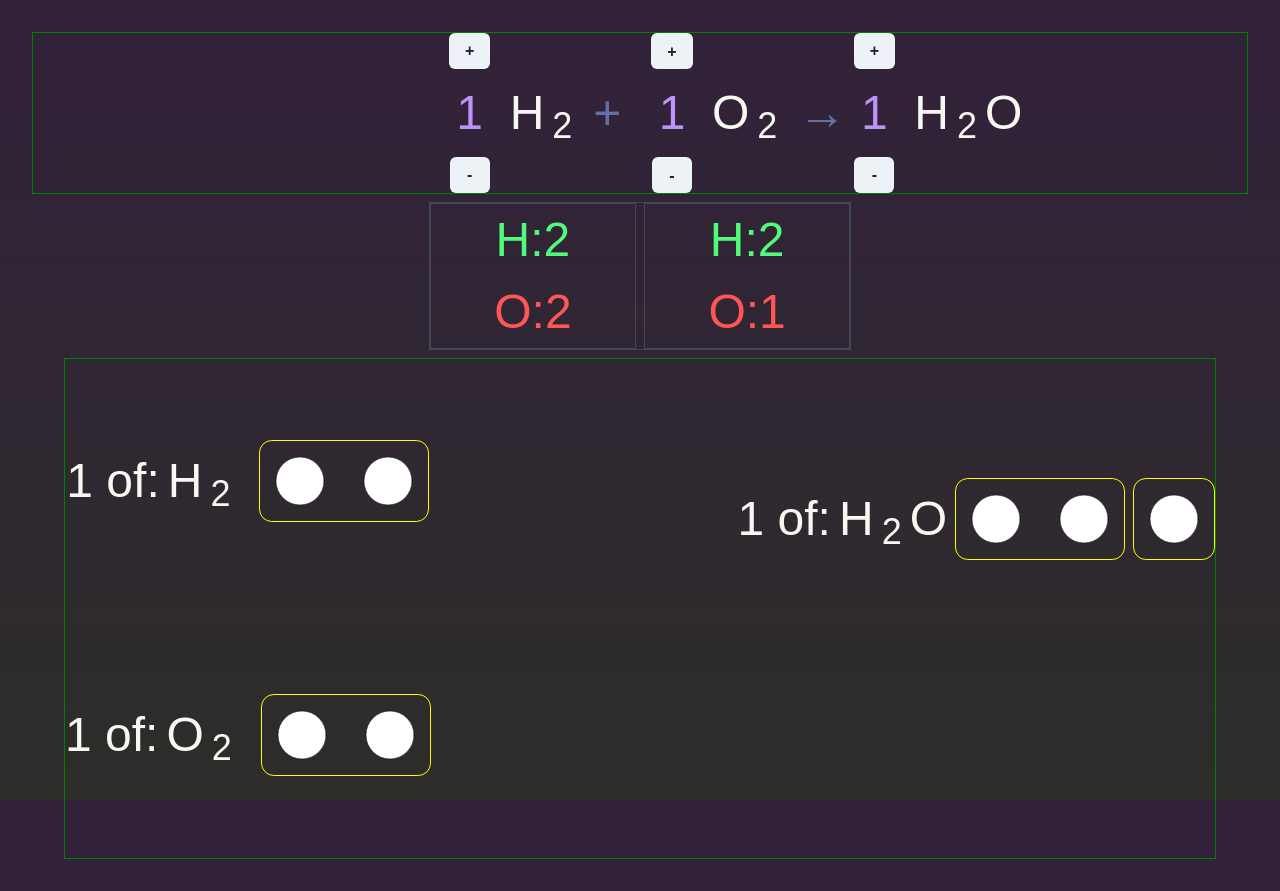
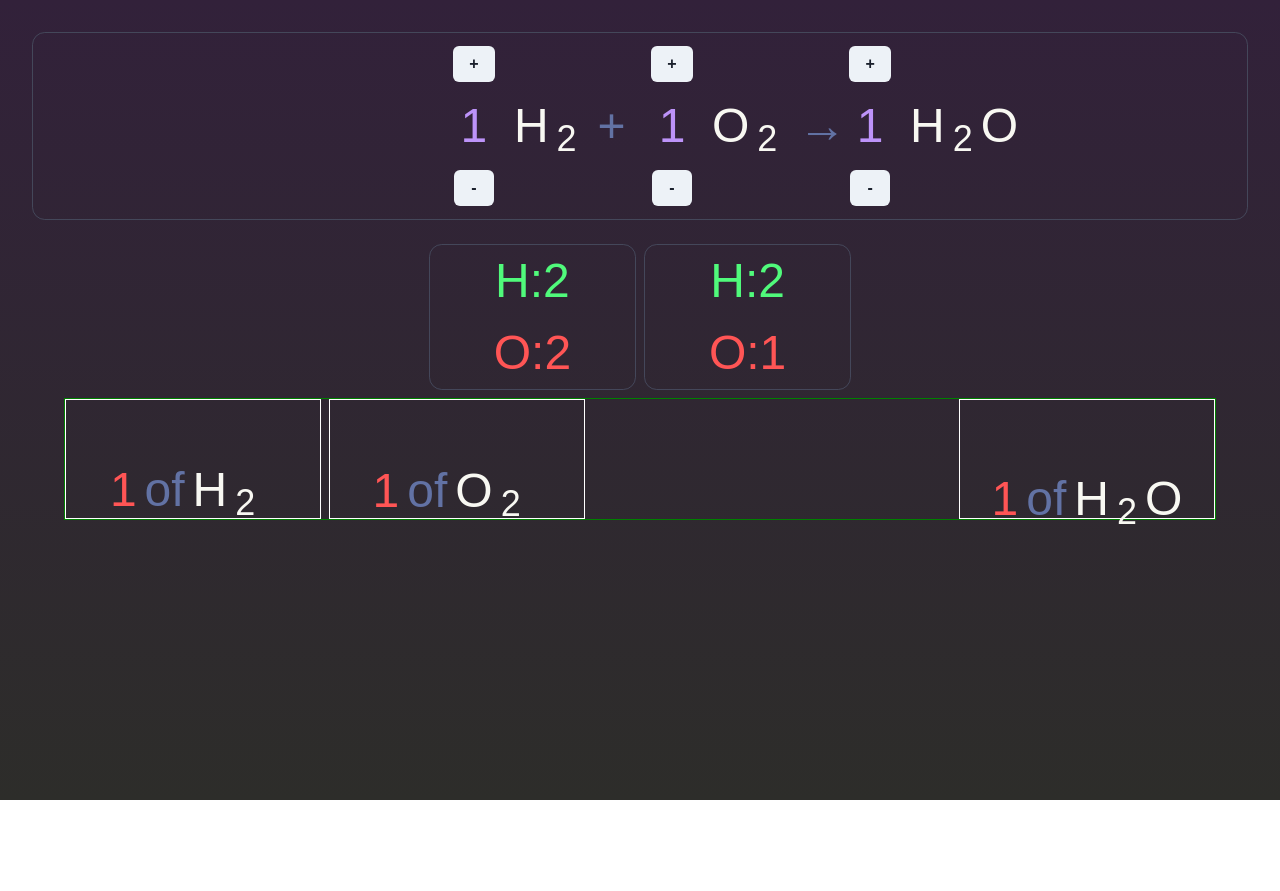
Before and after one commit to jdvober/chemical-equation-balancer, a React (Vite) app: page / in a window 1280 px wide. After the commit the page ends 800 px from the top, so only its background shows below. Built offline with nearby package versions, Linux system fonts and the light colour scheme.

Commit message:
updated the algo for making chemical arrays

```diff
--- a/src/components/ChemicalDisplay/AtomSVG.tsx
+++ b/src/components/ChemicalDisplay/AtomSVG.tsx
@@ -23,29 +23,32 @@ export const AtomSVG: React.FC<AtomSVGProps> = ({
 				height="10vh"
 				version="1.1"
 				viewBox={`0 0 10vh 10vh`}
-				xmlns="http://www.w3.org/2000/svg">
+				xmlns="http://www.w3.org/2000/svg"
+			>
 				<g
 					// transform="translate(.25 -109.89)"
-					stroke-linecap="round"
-					stroke-linejoin="round">
+					strokeLinecap="round"
+					strokeLinejoin="round"
+				>
 					<circle
 						cx="5vh"
 						cy="5vh"
 						r="3vh"
 						fill={cirFill}
 						stroke={cirStroke}
-						stroke-width=".5"
+						strokeWidth=".5"
 					/>
 					<text
 						// transform="matrix(1.8042 0 0 1.7838 -1362.4 -1018.6)"
 						fill={textFill}
-						font-family="'JetBrains Mono'"
-						font-size="2vh"
-						letter-spacing="0px"
+						fontFamily="'JetBrains Mono'"
+						fontSize="2vh"
+						letterSpacing="0px"
 						stroke="black"
-						stroke-width=".27871"
+						strokeWidth=".27871"
 						text-align="center"
-						word-spacing="0px">
+						wordSpacing="0px"
+					>
 						{" "}
 						<tspan x="810.60564" y="785.17116">
 							{" "}
--- a/src/components/ChemicalDisplay/ChemicalDisplay.tsx
+++ b/src/components/ChemicalDisplay/ChemicalDisplay.tsx
@@ -1,132 +1,81 @@
 import React from "react"
 import { v4 as uuid } from "uuid"
 
-import { Box, Flex, HStack, Spacer, Text, VStack } from "@chakra-ui/react"
+import { Flex, HStack, Spacer, Text, VStack } from "@chakra-ui/react"
 
 // If values, fill in the object below
 //type ChemicalDisplayProps = {}
 import { useMainStore } from "../../stores/MainStore.ts"
 import { ChemicalCompound } from "../Formula/ChemicalCompound/ChemicalCompound.tsx"
-import { AtomSVG } from "./AtomSVG.tsx"
 
 // If no values, use this:
 type ChemicalDisplayProps = Record<string, never>
+
 export const ChemicalDisplay: React.FC<ChemicalDisplayProps> = () => {
 	const formula = useMainStore((state) => state.formula)
-	const atomCircles = (coefficient: number, subscript: number) => {
-		let groups = []
-		let atomCircles = []
-		for (let i = 0; i < coefficient; i++) {
-			atomCircles = []
-			for (let j = 0; j < subscript; j++) {
-				atomCircles.push(
-					<Box>
-						<AtomSVG
-							symbol={"H"}
-							cirRadiusInVH={10}
-							cirFill="white"
-							cirStroke="black"
-							textFill="blue"
+	const showBorders = true as boolean
+
+	const makeChemicalArr = (element: ChemicalElement) => {
+		const chemArr: ChemicalSymbol[] = []
+		for (let i = 0; i < element.subscript; i++) {
+			chemArr.push(element.symbol)
+		}
+		return chemArr
+	}
+
+	const makeChemicalArrays = (compound: ChemicalCompound) => {
+		const chemsArr: ChemicalSymbol[][] = []
+		for (let coeff = 0; coeff < compound.coefficient; coeff++) {
+			// Make {coefficient} copies of the list of elements
+			const chemicals = compound.elements.map((element) => {
+				return makeChemicalArr(element)
+			})
+			chemsArr.push(chemicals.flat())
+		}
+		console.log(chemsArr)
+		return chemsArr
+	}
+
+	const displayList = (reactantsOrProducts: ChemicalCompound[]) => {
+		return reactantsOrProducts.map((compound, compoundIndex) => {
+			return (
+				<VStack
+					key={uuid()}
+					border={showBorders === true ? "1px solid white" : ""}
+					h="15vh"
+					maxH="15vh"
+					minH="15vh"
+					w="20vw"
+				>
+					// Amount Text
+					<HStack color="dracula.dracFG" key={uuid()} maxW="30vw">
+						<Text color="dracula.dracRed">
+							{`${compound.coefficient}`}
+						</Text>
+						<Text color="dracula.dracComment">of</Text>
+						<ChemicalCompound
+							compound={compound}
+							formulaSection={compound.formulaSection}
+							index={compoundIndex}
+							includeSymbols={false}
 						/>
-					</Box>
-				)
-			}
-			console.log(atomCircles)
-			groups.push(atomCircles)
-		}
-		console.log(groups)
-		return (
-			<HStack>
-				{groups.map((p) => (
-					<HStack border="1px solid yellow" borderRadius={"1vw"}>
-						{p}{" "}
 					</HStack>
-				))}
-			</HStack>
-		)
+					// Atoms
+					{makeChemicalArrays(compound)}
+				</VStack>
+			)
+		})
 	}
 
 	return (
-		<Flex w="90vw" border="1px solid green">
-			<VStack>
-				{formula.reactants.map((reactant, reactantIndex) => {
-					return (
-						<HStack key={uuid()}>
-							// Amount Text
-							<Box
-								color="dracula.dracFG"
-								key={uuid()}
-								maxW="25vw">
-								<Text>
-									<Text>{`${reactant.coefficient} of: `}</Text>
-								</Text>
-							</Box>
-							// Compounds
-							<HStack
-								color="dracula.dracFG"
-								key={uuid()}
-								maxW="30vw">
-								<ChemicalCompound
-									compound={reactant}
-									formulaSection={reactant.formulaSection}
-									index={reactantIndex}
-									includeSymbols={false}
-								/>
-								{reactant.elements.map((element) => {
-									return (
-										<HStack>
-											{atomCircles(
-												reactant.coefficient,
-												element.subscript
-											)}
-										</HStack>
-									)
-								})}
-							</HStack>
-							// Atoms
-						</HStack>
-					)
-				})}
-			</VStack>
+		<Flex
+			w="90vw"
+			border={showBorders === true ? "1px solid green" : ""}
+			maxH="50vh"
+		>
+			<HStack>{displayList(formula.reactants)}</HStack>
 			<Spacer />
-			<VStack>
-				{formula.products.map((product, productIndex) => {
-					return (
-						<HStack key={uuid()}>
-							// Amount Text
-							<Box
-								color="dracula.dracFG"
-								key={uuid()}
-								maxW="25vw">
-								<Text>{`${product.coefficient} of: `}</Text>
-							</Box>
-							// Compounds
-							<HStack
-								color="dracula.dracFG"
-								key={uuid()}
-								maxW="30vw">
-								<ChemicalCompound
-									compound={product}
-									formulaSection={product.formulaSection}
-									index={productIndex}
-									includeSymbols={false}
-								/>
-								{product.elements.map((element) => {
-									return (
-										<HStack>
-											{atomCircles(
-												product.coefficient,
-												element.subscript
-											)}
-										</HStack>
-									)
-								})}
-							</HStack>
-							// Atoms
-						</HStack>
-					)
-				})}
-			</VStack>
+			<HStack>{displayList(formula.products)}</HStack>
 		</Flex>
 	)
 }
--- a/src/components/Count/Count.tsx
+++ b/src/components/Count/Count.tsx
@@ -11,12 +11,14 @@ type CountProps = Record<string, never>
 //type CountProps = {}
 
 export const Count: React.FC<CountProps> = () => {
+	const showBorders = false as boolean
 	return (
 		<HStack
 			className="Count-container"
-			border={`1px solid #44475a`}
+			border={showBorders === true ? "1px solid #44475a" : ""}
 			w="33vw"
-			h="auto">
+			h="auto"
+		>
 			<ReactantCount />
 			<ProductCount />
 		</HStack>
--- a/src/components/Count/ProductCount.tsx
+++ b/src/components/Count/ProductCount.tsx
@@ -54,8 +54,11 @@ export const ProductCount: React.FC<ProductCountProps> = () => {
 		<Box
 			className="ProductCount"
 			border={`1px solid #44475a`}
+			borderRadius={"1vw"}
 			w="33vw"
-			h="auto">
+			h="auto"
+			mt="2vh"
+		>
 			{productCountList.map((_, i) => {
 				return (
 					<Box key={uuid()}>
@@ -65,7 +68,8 @@ export const ProductCount: React.FC<ProductCountProps> = () => {
 								productCountList[i].count
 									? "dracula.dracGreen"
 									: "dracula.dracRed"
-							}>
+							}
+						>
 							{productCountList[i].symbol}:
 							{productCountList[i].count}
 						</Text>
--- a/src/components/Count/ReactantCount.tsx
+++ b/src/components/Count/ReactantCount.tsx
@@ -18,8 +18,11 @@ export const ReactantCount: React.FC<ReactantCountProps> = () => {
 		<Box
 			className="ReactantCount"
 			border={`1px solid #44475a`}
+			borderRadius={"1vw"}
 			w="33vw"
-			h="auto">
+			h="auto"
+			mt="2vh"
+		>
 			{reactantCountList.map((_, i) => {
 				return (
 					<Box key={uuid()}>
@@ -29,7 +32,8 @@ export const ReactantCount: React.FC<ReactantCountProps> = () => {
 								productCountList[i].count
 									? "dracula.dracGreen"
 									: "dracula.dracRed"
-							}>
+							}
+						>
 							{reactantCountList[i].symbol}:
 							{reactantCountList[i].count}
 						</Text>
--- a/src/components/Formula/Formula.tsx
+++ b/src/components/Formula/Formula.tsx
@@ -13,13 +13,18 @@ type FormulaProps = Record<string, never>
 // type FormulaProps = {}
 
 export const Formula: React.FC<FormulaProps> = () => {
+	const showBorders = false as boolean
 	const formula = useMainStore((state) => state.formula)
 	const formulaHeightVH = useMainStore((state) => state.formulaHeightVH)
 
 	return (
 		<SimpleGrid
 			columns={2 * (formula.reactants.length + formula.products.length)}
-			border="1px solid green">
+			border={`1px solid #44475a`}
+			borderRadius={"1vw"}
+			p="1vw"
+			// border={showBorders === true ? "1px solid green" : ""}
+		>
 			<Spacer />
 			<Spacer />
 			{formula.reactants.map((reactant, reactantIndex) => (
@@ -52,7 +57,8 @@ export const Formula: React.FC<FormulaProps> = () => {
 				<GridItem w="100%" h={`${formulaHeightVH}vh`} key={uuid()}>
 					<HStack>
 						<Box
-							className={`coefficient-products-${productIndex}-container`}>
+							className={`coefficient-products-${productIndex}-container`}
+						>
 							<Coefficient
 								index={productIndex}
 								formulaSection="PRODUCTS"
@@ -61,7 +67,8 @@ export const Formula: React.FC<FormulaProps> = () => {
 						</Box>
 						<Box
 							className={`chemicalCompound-products-${productIndex}-container`}
-							justifyItems="center">
+							justifyItems="center"
+						>
 							<ChemicalCompound
 								compound={product}
 								formulaSection="PRODUCTS"
```
Also changed, not shown: src/types/GlobalTypes.d.ts (+31 -30 lines).
